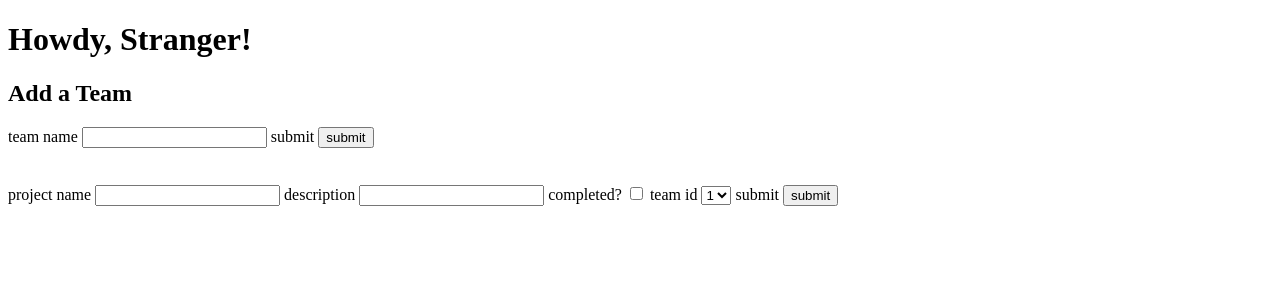
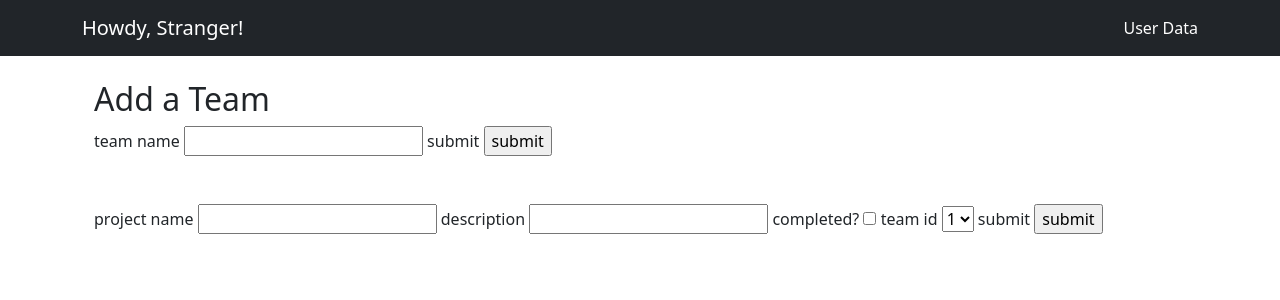
Before and after one commit to Renthir/wk4-project, a Flask app: template templates/index.html in a window 1280 px wide. Shown: the top 300 px of the page. Run offline with Flask 3, Linux system fonts and the light colour scheme; the template is opened without the code that fills it: values that come from a table or form of the project are taken from there, others are empty.

Commit message:
added team data view

```diff
--- a/server.py
+++ b/server.py
@@ -50,6 +50,12 @@ def add_project():
     else:
         return redirect(url_for("home"))
 
+@app.route('/data')
+def data_page():
+    username = User.query.get(user_id).username
+    user_teams = Team.query.filter_by(user_id=user_id).all()
+    return render_template("data.html", username=username, user_teams=user_teams)
+
 
 
 if __name__ == "__main__":
--- a/templates/index.html
+++ b/templates/index.html
@@ -4,16 +4,21 @@
     <meta charset="UTF-8">
     <meta http-equiv="X-UA-Compatible" content="IE=edge">
     <meta name="viewport" content="width=device-width, initial-scale=1.0">
+    <link rel="stylesheet" href="https://cdn.jsdelivr.net/npm/bootstrap@5.2.3/dist/css/bootstrap.min.css" integrity="sha384-rbsA2VBKQhggwzxH7pPCaAqO46MgnOM80zW1RWuH61DGLwZJEdK2Kadq2F9CUG65" crossorigin="anonymous">
     <title>Project Tracking App</title>
 </head>
 <body>
     <header>
-        <nav>
-
+        <nav class="navbar bg-dark navbar-expand-lg">
+            <div class="container">
+                <a href="{{  url_for('home') }}" class="navbar-brand text-white">Howdy, Stranger!</a>
+                <a href="{{ url_for('data_page') }}" class="nav-item nav-link text-white">User Data</a>
+            </div>
         </nav>
     </header>
+    <br>
+    <main class="container">
         {% block content%}
-    <h1>Howdy, Stranger!</h1>
         <div class="container">
             <h2>Add a Team</h2>
             <form action="{{ url_for('add_team')}}" method="POST">
@@ -43,6 +48,7 @@
         </div>
 
         {% endblock %}
+    </main>
     <footer>
 
     </footer>
```
Also changed, not shown: templates/data.html (added, +22 -0 lines). Lines whose indentation alone changed are shown as unchanged.
